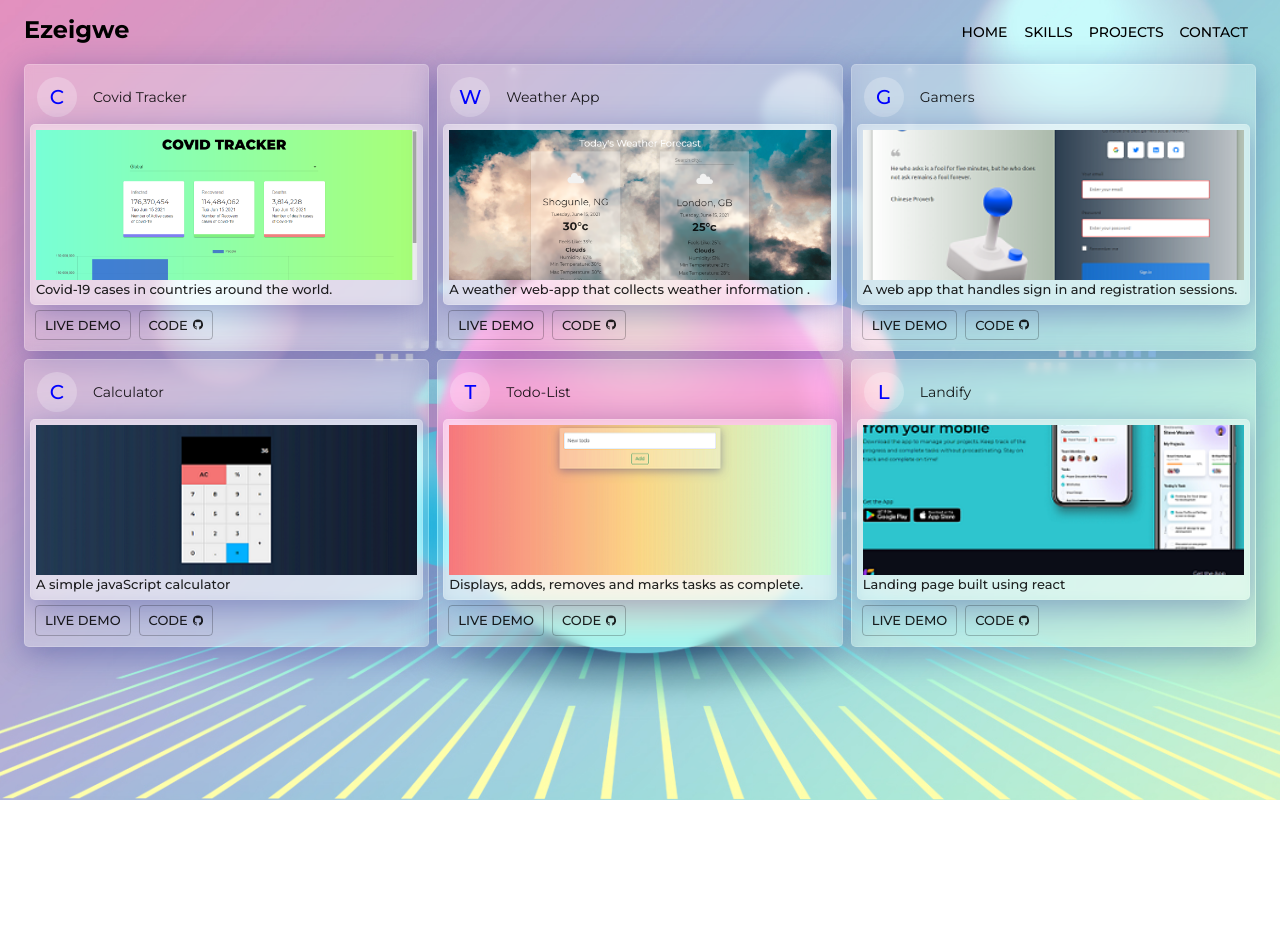
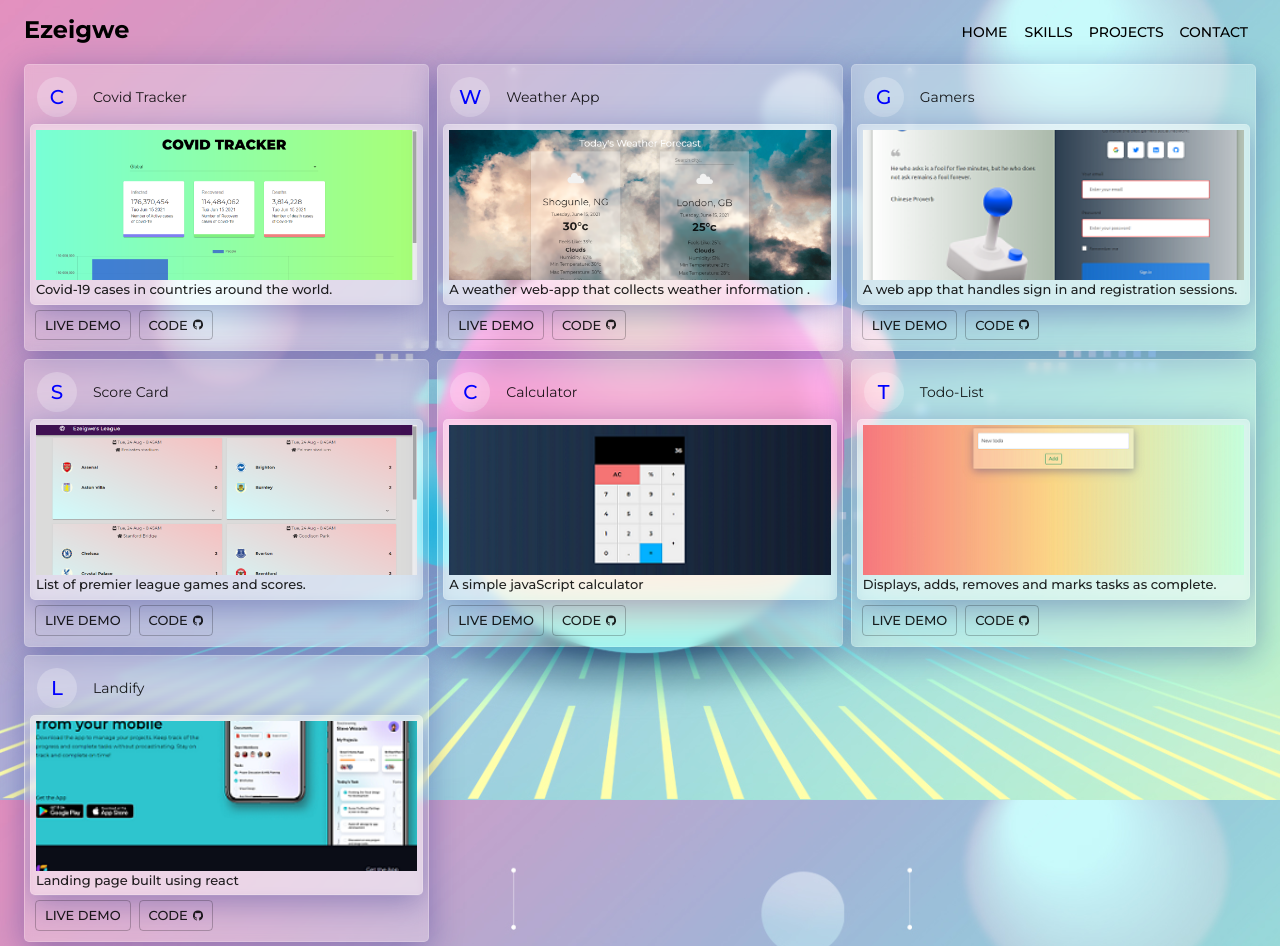
Before and after one commit to mezebu/portfolio, a React (Create React App) app: page /projects in a window 1280 px wide. Before the commit the page ends 800 px from the top, so only its background shows below. Built offline with nearby package versions, Linux system fonts and the light colour scheme.

Commit message:
Added a new project

```diff
--- a/src/assets/index.js
+++ b/src/assets/index.js
@@ -4,3 +4,4 @@ export { default as weather } from "./weather.png";
 export { default as calculator } from "./Calculator.png";
 export { default as todo } from "./todo.png";
 export { default as covid } from "./covid.png";
+export { default as scores } from "./scores.png";
--- a/src/components/ProjectCards/Projects.js
+++ b/src/components/ProjectCards/Projects.js
@@ -5,6 +5,7 @@ import {
   weather,
   calculator,
   todo,
+  scores,
 } from "../../assets";
 
 export const Projects = [
@@ -33,6 +34,14 @@ export const Projects = [
     pageUrl: "https://gamers-fb7da.firebaseapp.com/",
   },
   {
+    avatar: "S",
+    title: "Score Card",
+    imgSrc: scores,
+    description: "List of premier league games and scores.",
+    pageUrl: "https://score-card-app.web.app/",
+    codeUrl: "https://github.com/Mezebu/score-card-app",
+  },
+  {
     avatar: "C",
     title: "Calculator",
     imgSrc: calculator,
```
Also changed, not shown: src/assets/scores.png (added).
